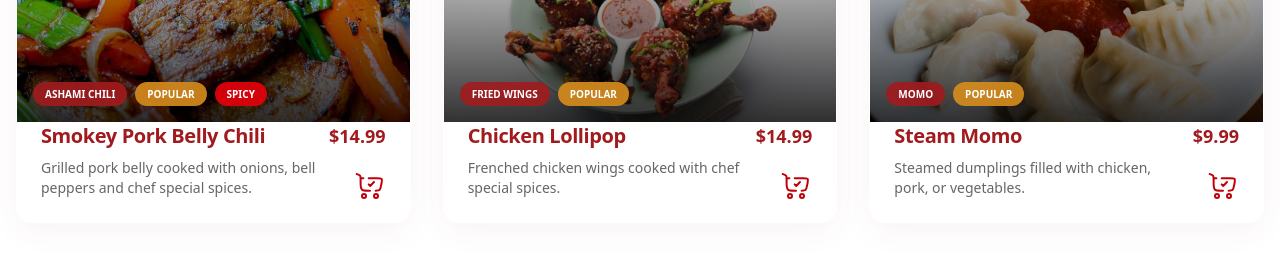
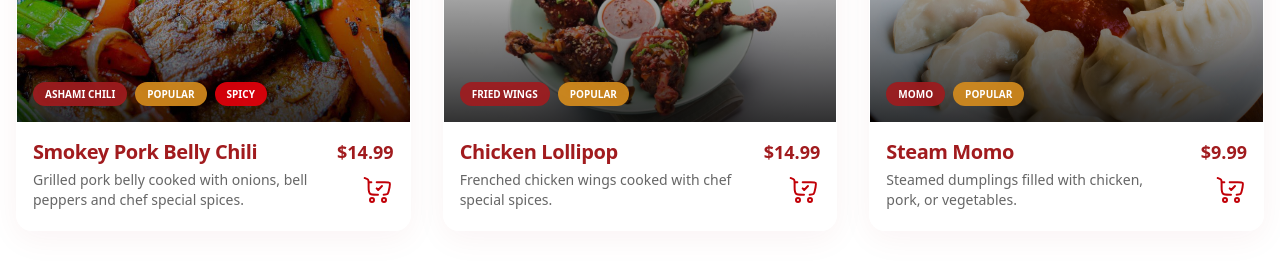
Before and after one commit to ashamimomo/asamimomo-web, a Next.js app: page / in a window 1280 px wide. Shown: the part 1300-1575 px from the top of the page. Built offline with nearby package versions, Linux system fonts and the light colour scheme; a web font is replaced by a local one.

Commit message:
feat: correct padding and alignment in featured section in home page.

```diff
--- a/components/home/FeaturedSection.tsx
+++ b/components/home/FeaturedSection.tsx
@@ -93,15 +93,15 @@ export default function FeaturedSection() {
                   </div>
                 </div>
 
-                <div className="px-6">
-                  <div className="flex justify-between items-start mb-2">
+                <div className="p-4">
+                  <div className="flex justify-between items-start">
                     <h3 className="text-xl font-bold">{item.name}</h3>
                     <span className="text-lg font-bold text-primary">
                       ${item.price}
                     </span>
                   </div>
-                  <div className="flex justify-between items-center mb-2">
-                    <p className="text-muted-foreground max-w-[80%] text-sm mb-4 ">
+                  <div className="py-1 flex justify-between items-center">
+                    <p className="text-muted-foreground max-w-[80%] text-sm">
                       {item.description}
                     </p>
                     {/* Add to cart button commented out */}
```
